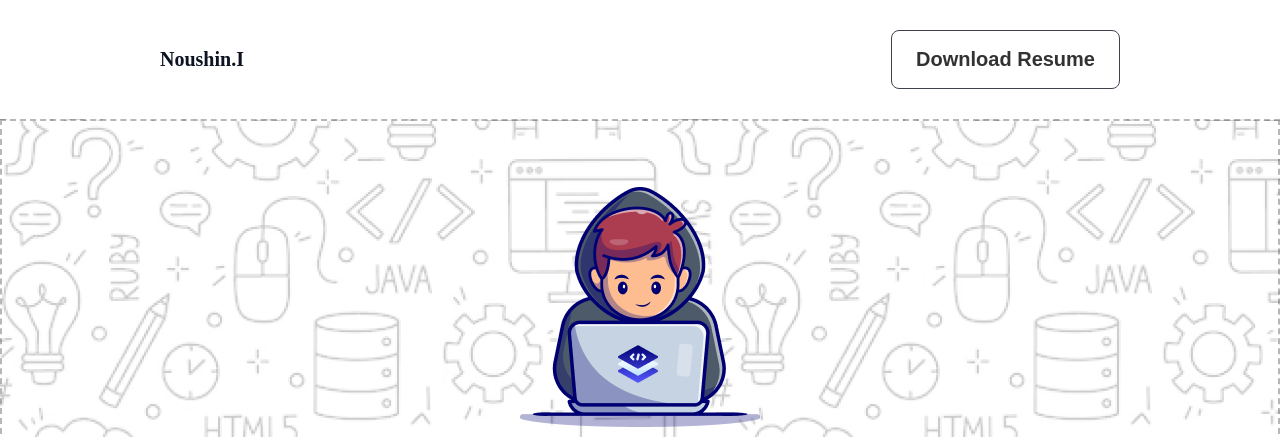
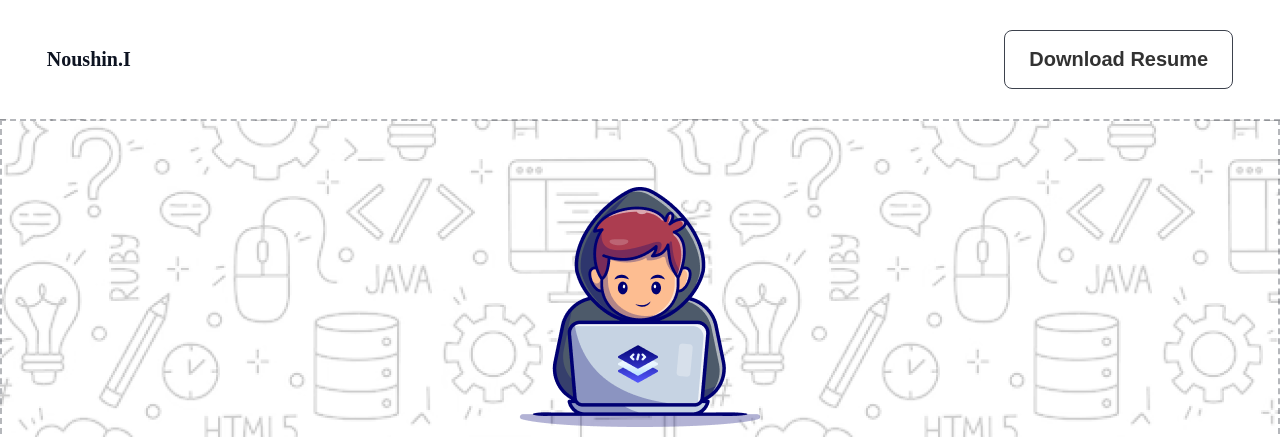
Before and after one commit to noushinsaad/assignment01, a plain HTML site: page index.html in a window 1280 px wide. Shown: the top 437 px of the page. Drawn offline with Linux system fonts and the light colour scheme; a web font is replaced by a local one.

Commit message:
change margin of nav section

```diff
--- a/styles/style.css
+++ b/styles/style.css
@@ -45,12 +45,13 @@
 /* header section styles */
 nav {
     max-width: 1440px;
-    /* margin: 0 auto; */
+    margin: 30px auto;
     /* border: 2px solid red; */
     display: flex;
-    justify-content: space-between;
+    justify-content: space-around;
     align-items: center;
-    margin: 30px 160px;
+    gap: 780px;
+    /* margin: 30px 160px; */
 }
 
 nav p {
```
